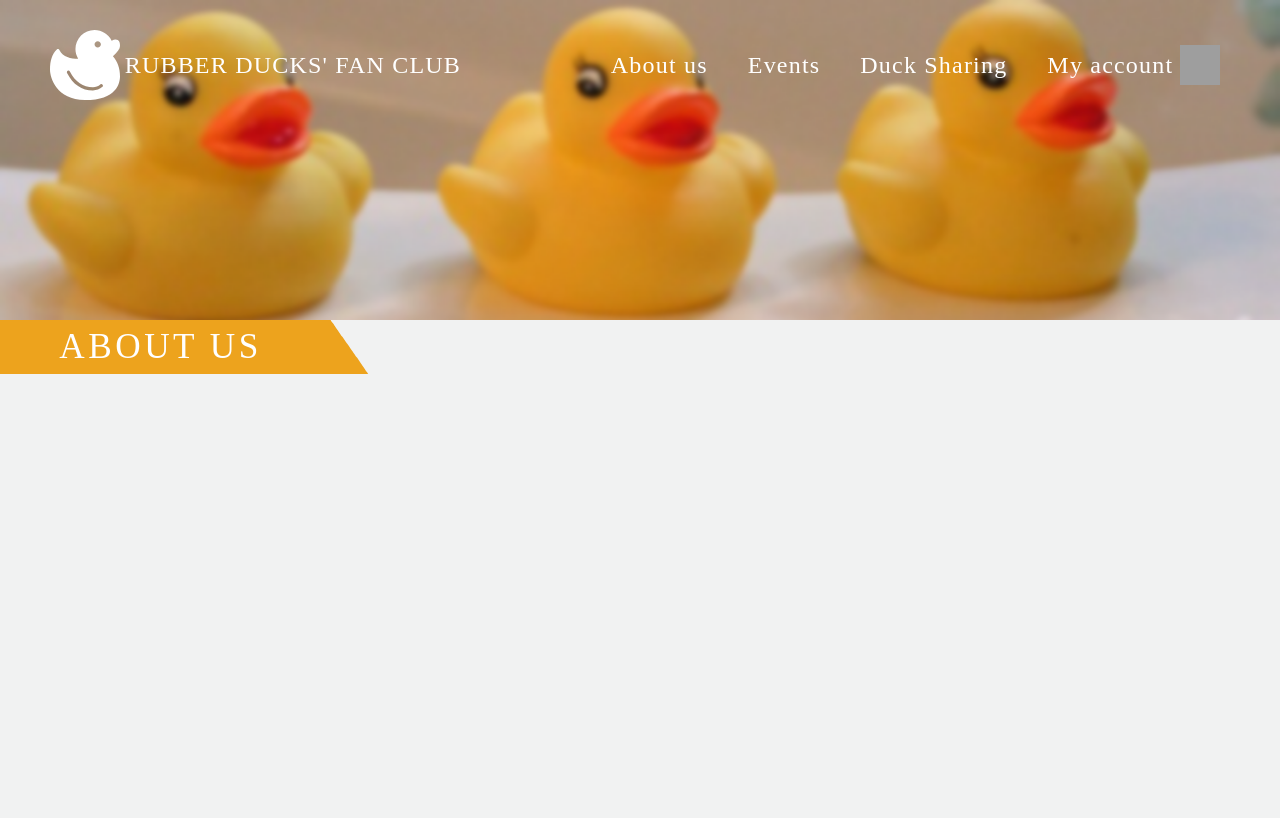
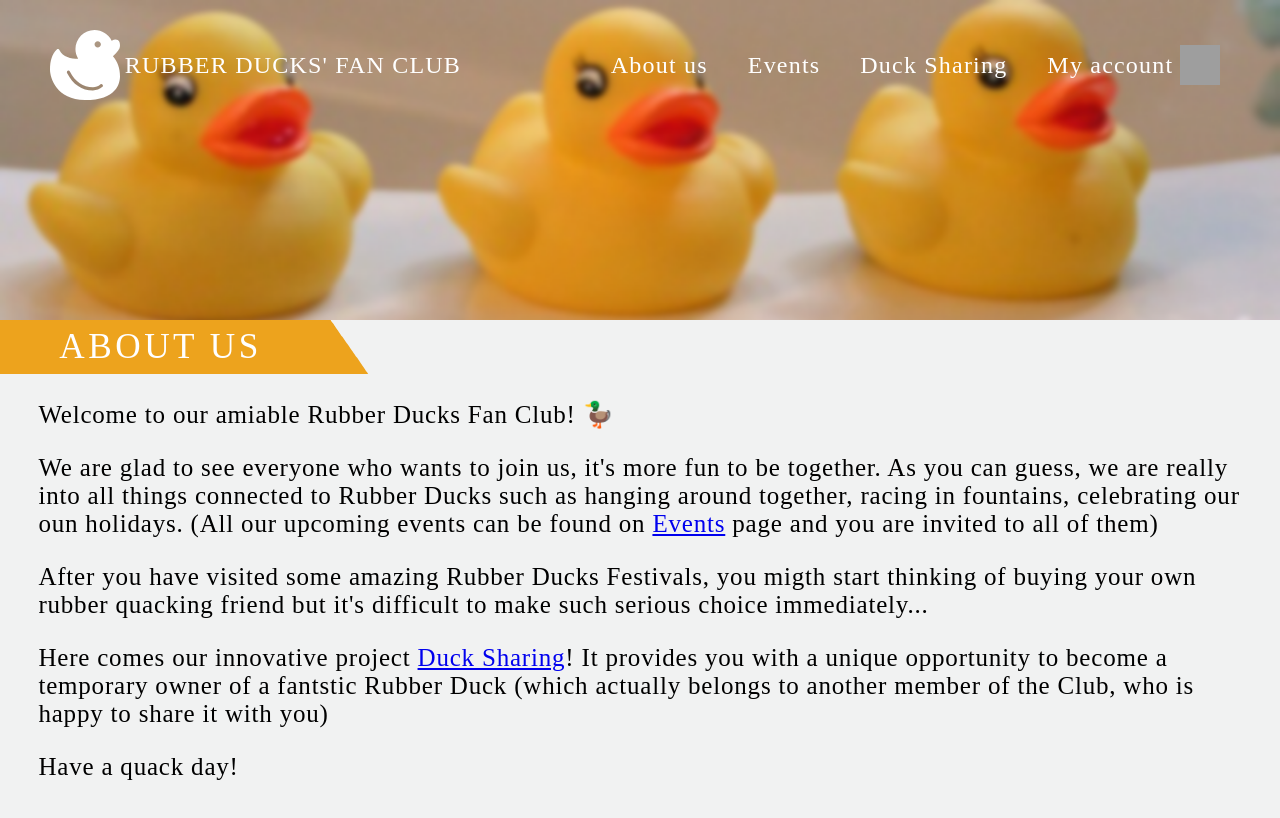
Before and after one commit to lizlop/angular-rubber-ducks-fan-club, an Angular app: page /about in a window 1280 px wide. Shown: the top 818 px of the page. Built offline with nearby package versions, Linux system fonts and the light colour scheme; grey boxes are pictures that could not be loaded; a web font is replaced by a local one.

Commit message:
add AboutUs

```diff
--- a/src/app/about/about.component.css
+++ b/src/app/about/about.component.css
@@ -28,3 +28,12 @@ h3{
   font-family: 'Risque', cursive;
   font-style: normal;
 }
+
+.about{
+  padding-top: 0;
+  padding-left: 3%;
+  padding-right: 3%;
+  padding-bottom: 3%;
+  font-style: normal;
+  font-size: 25px;
+}
--- a/src/app/about/about.component.html
+++ b/src/app/about/about.component.html
@@ -1,3 +1,20 @@
 <div style="height: 40%">
   <app-navigation [inputTitle]="'about us'"></app-navigation>
+
+  <div class="about">
+    <div>
+    <p>Welcome to our amiable Rubber Ducks Fan Club! 🦆</p>
+    <p>We are glad to see everyone who wants to join us, it's more fun to be together.
+    As you can guess, we are really into all things connected to Rubber Ducks such as hanging around together,
+    racing in fountains, celebrating our oun holidays. (All our upcoming events can be found on
+    <a routerLink="/events" routerLinkActive="active" class="text">Events</a> page and you are invited to all of them)</p>
+
+    <p>After you have visited some amazing Rubber Ducks Festivals, you migth start thinking of buying your own rubber quacking
+    friend but it's difficult to make such serious choice immediately...</p>
+    <p>Here comes our innovative project <a routerLink="/home/duck-sharing" routerLinkActive="active" class="text">Duck Sharing</a>!
+      It provides you with a unique opportunity to become a temporary owner of a fantstic Rubber Duck (which actually belongs to another member of the Club,
+      who is happy to share it with you)</p>
+    <p>Have a quack day!</p>
+    </div>
+  </div>
 </div>
```
Also changed, not shown: src/img/duck-river.jpg (added).
